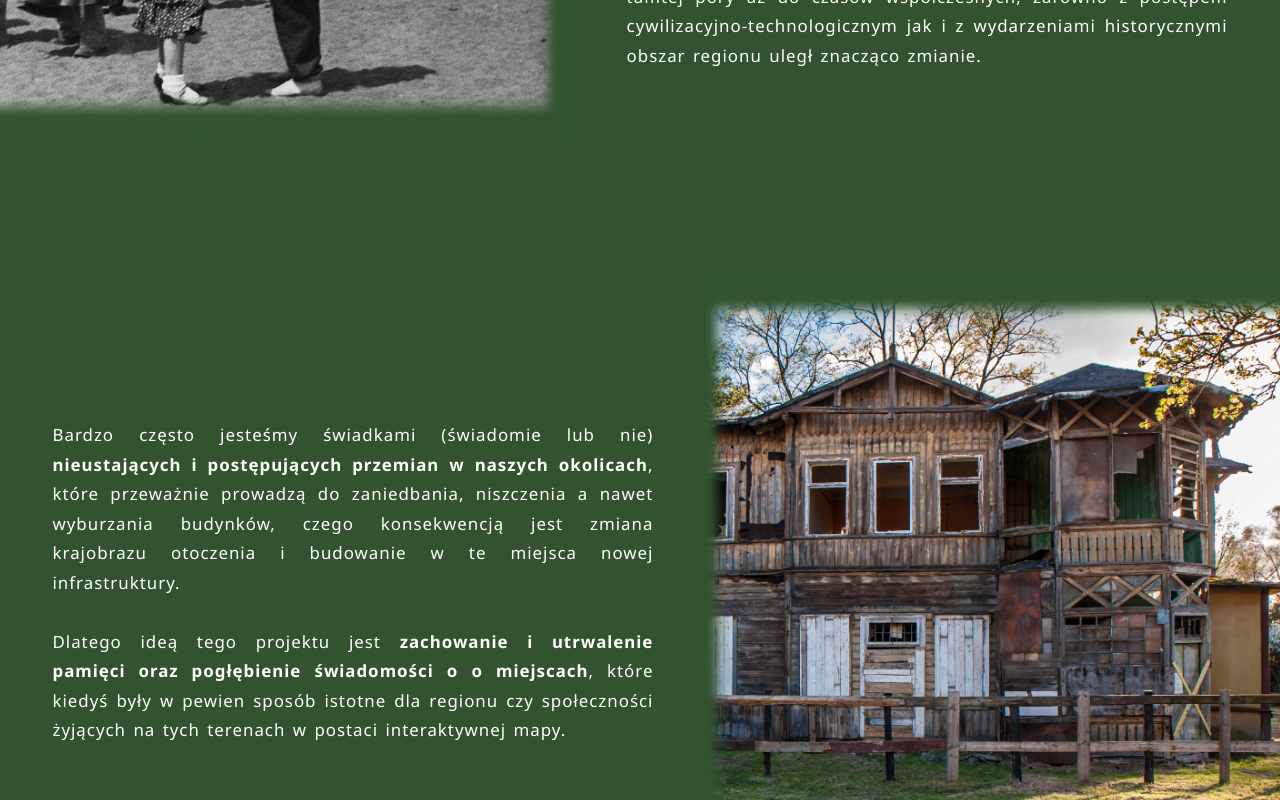
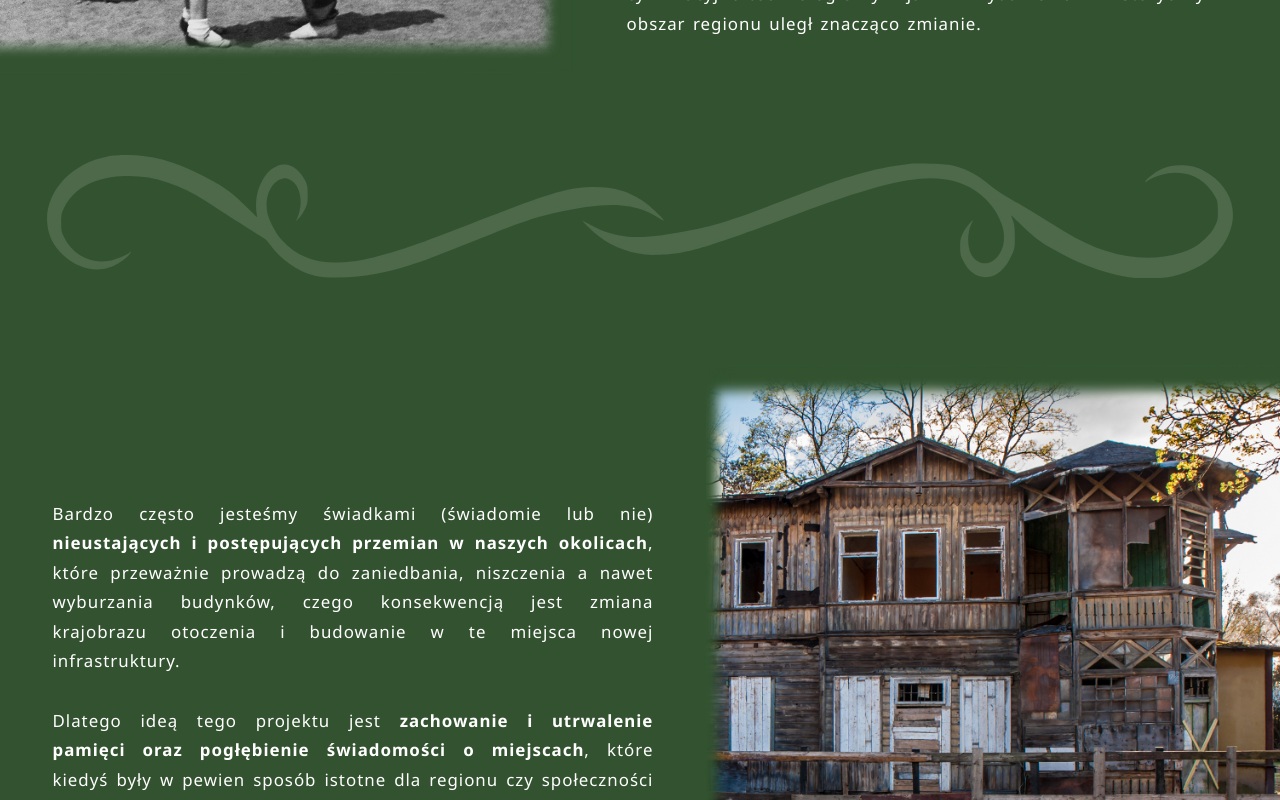
Before and after one commit to MacJ13/linia-otw-maps, a React (Vite) app: page /project in a window 1280 px wide. Shown: the part 700-1500 px from the top of the page. Built offline with nearby package versions, Linux system fonts and the light colour scheme.

Commit message:
Update Intro style and structure component
- Add curveline svg fie

```diff
--- a/src/pages/project/intro/Intro.module.scss
+++ b/src/pages/project/intro/Intro.module.scss
@@ -1,19 +1,21 @@
 .content {
   &1,
   &2 {
-    align-items: center;
+    align-items: flex-start;
     display: flex;
     justify-content: center;
-    padding: 5rem 0;
+    padding: 3.5rem 0;
 
     @media screen and (max-width: 1000px) {
       flex-direction: column-reverse;
-      padding: 5rem 0 0 0;
+      // padding: 5rem 0 0 0;
     }
   }
 
   &2 {
     flex-direction: row-reverse;
+    align-items: center;
+    // margin-bottom: 3.5rem;
 
     @media screen and (max-width: 1000px) {
       flex-direction: column-reverse;
@@ -73,7 +75,7 @@
   // box-shadow: rgba(255, 255, 255, 0.9707843137) -2rem 1rem 0px 0px;
   // rgba(255, 255, 255, 0.6768627451) 5px 5px 5px 0px;
   display: block;
-  height: 40rem;
+  height: 37.5rem;
   position: relative;
   width: 100%;
 
@@ -88,10 +90,11 @@
 
 .info {
   width: 100%;
+  margin-top: 2rem;
   // padding: 0 2.5rem 0 2.5rem;
 
   & > h1 {
-    margin-bottom: 2rem;
+    margin-bottom: 3.5rem;
   }
 
   & > p {
@@ -115,3 +118,18 @@
 .li:first-child {
   margin-bottom: 1rem;
 }
+
+.gap {
+  // max-width: 60rem;
+  width: 95%;
+  margin: auto;
+  padding: 2rem 1rem 2rem 1rem;
+
+  // margin: 3.75rem 0;
+
+  & > svg {
+    width: 100%;
+    height: 100%;
+    fill: rgba(255, 255, 255, 0.125);
+  }
+}
--- a/src/pages/project/intro/Intro.tsx
+++ b/src/pages/project/intro/Intro.tsx
@@ -1,5 +1,5 @@
 import style from "./Intro.module.scss";
-
+import CurvedLineSvg from "../../../assets/svg/curvedline.svg?react";
 const Intro = () => {
   return (
     <>
@@ -34,6 +34,9 @@ const Intro = () => {
           </p>
         </div>
       </div>
+      <div className={style.gap}>
+        <CurvedLineSvg />
+      </div>
       <div className={style.content2}>
         <div className={style.photo}></div>
         <div className={style.info}>
@@ -49,7 +52,7 @@ const Intro = () => {
             <br />
             Dlatego ideą tego projektu jest{" "}
             <strong>
-              zachowanie i utrwalenie pamięci oraz pogłębienie świadomości o o
+              zachowanie i utrwalenie pamięci oraz pogłębienie świadomości o
               miejscach
             </strong>
             , które kiedyś były w pewien sposób istotne dla regionu czy
```
Also changed, not shown: src/assets/svg/curvedline.svg (added).
